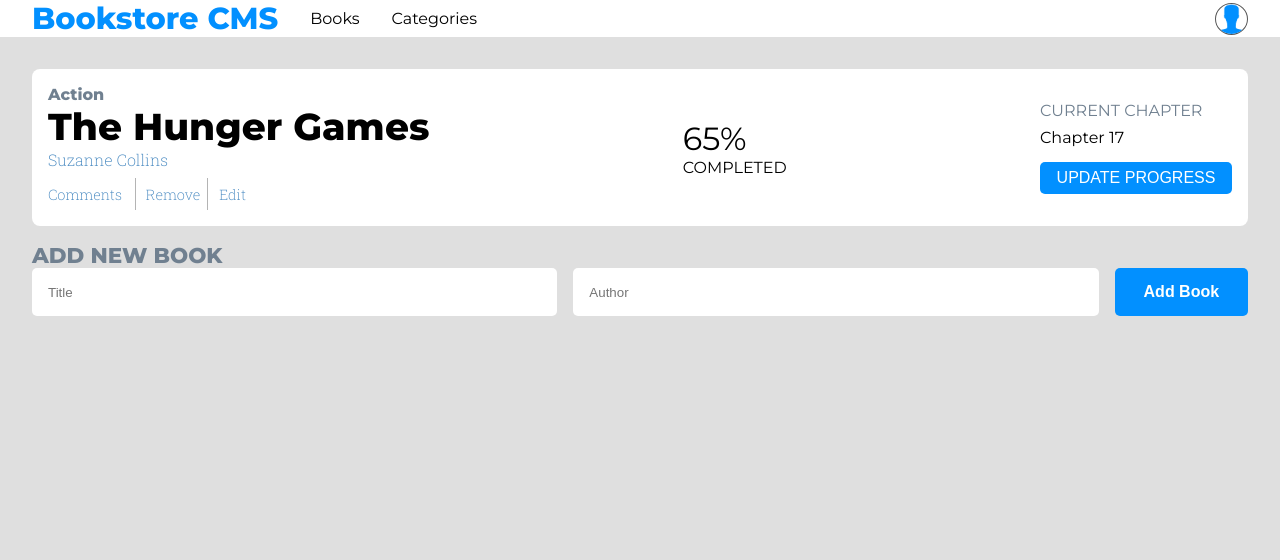
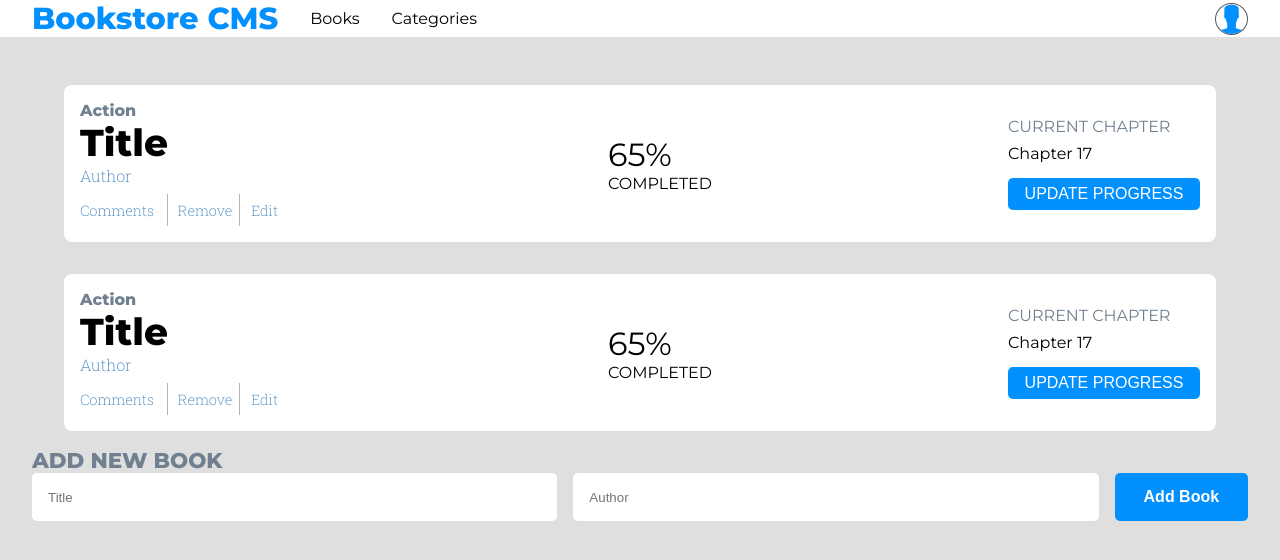
Before and after one commit to nimplay/nimplay-react-bookstore, a React (Create React App) app: page / in a window 1280 px wide. Shown: the top 560 px of the page. Built offline with nearby package versions, Linux system fonts and the light colour scheme.

Commit message:
create book list and separate individual books

```diff
--- a/package.json
+++ b/package.json
@@ -6,6 +6,7 @@
     "@testing-library/jest-dom": "^5.16.5",
     "@testing-library/react": "^13.3.0",
     "@testing-library/user-event": "^13.5.0",
+    "prop-types": "^15.8.1",
     "react": "^18.2.0",
     "react-dom": "^18.2.0",
     "react-router-dom": "^6.3.0",
--- a/src/components/Book.js
+++ b/src/components/Book.js
@@ -1,10 +1,13 @@
+/* eslint-disable react/prop-types */
+import React from 'react';
+
 function Book() {
   return (
     <div className="book">
       <div>
         <h4 className="book-genre">Action</h4>
-        <h3>The Hunger Games</h3>
-        <p className="book-author">Suzanne Collins</p>
+        <h3>Title</h3>
+        <p className="book-author">Author</p>
         <div className="book-btns">
           <button type="submit" className="comment-book">Comments</button>
           <button type="submit" className="delete-book">Remove</button>
--- /dev/null
+++ b/src/components/Book_list.js
@@ -0,0 +1,15 @@
+import React from 'react';
+import Book from './Book';
+
+function BookList() {
+  return (
+    <>
+      <div className="home-container">
+        <Book />
+        <Book />
+      </div>
+    </>
+  );
+}
+
+export default BookList;
--- a/src/pages/Home.js
+++ b/src/pages/Home.js
@@ -1,12 +1,12 @@
 import Form from '../components/Form';
-import Book from '../components/Book';
+import BookList from '../components/Book_list';
 
 function Home() {
   return (
     <>
       <div className="home-container">
         <div>
-          <Book />
+          <BookList />
         </div>
         <div>
           <Form />
```
Also changed, not shown: 1 other file (tests, documents, lock files or other folders).
